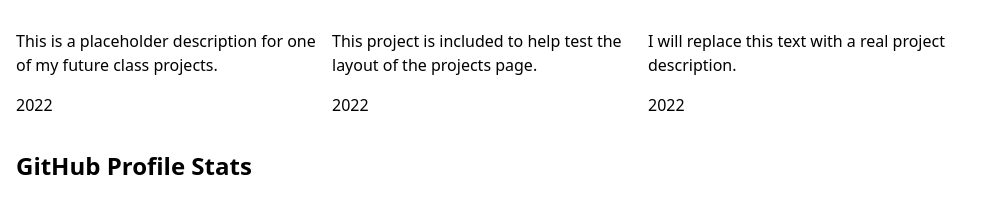
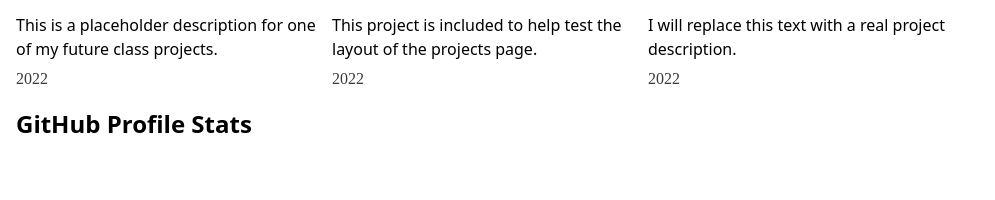
Before and after one commit to zaz003-cyber/portfolio, a plain HTML site: page index.html in a window 1280 px wide. Shown: the part 1048-1248 px from the top of the page, without its empty margins (0-995 px from the left). After the commit the page ends 1205 px from the top, so only its background shows below. Drawn offline with Linux system fonts and the light colour scheme; no server answers.

Commit message:
Update style.css

```diff
--- a/style.css
+++ b/style.css
@@ -220,3 +220,18 @@ img {
 .projects-title {
   margin-bottom: 0.5em;
 }
+
+.project-info {
+  display: grid;
+  gap: 0.35rem;
+}
+
+.project-info p {
+  margin: 0;
+}
+
+.project-year {
+  color: color-mix(in oklch, canvastext 65%, canvas 35%);
+  font-family: Baskerville, serif;
+  font-variant-numeric: oldstyle-nums;
+}
```
